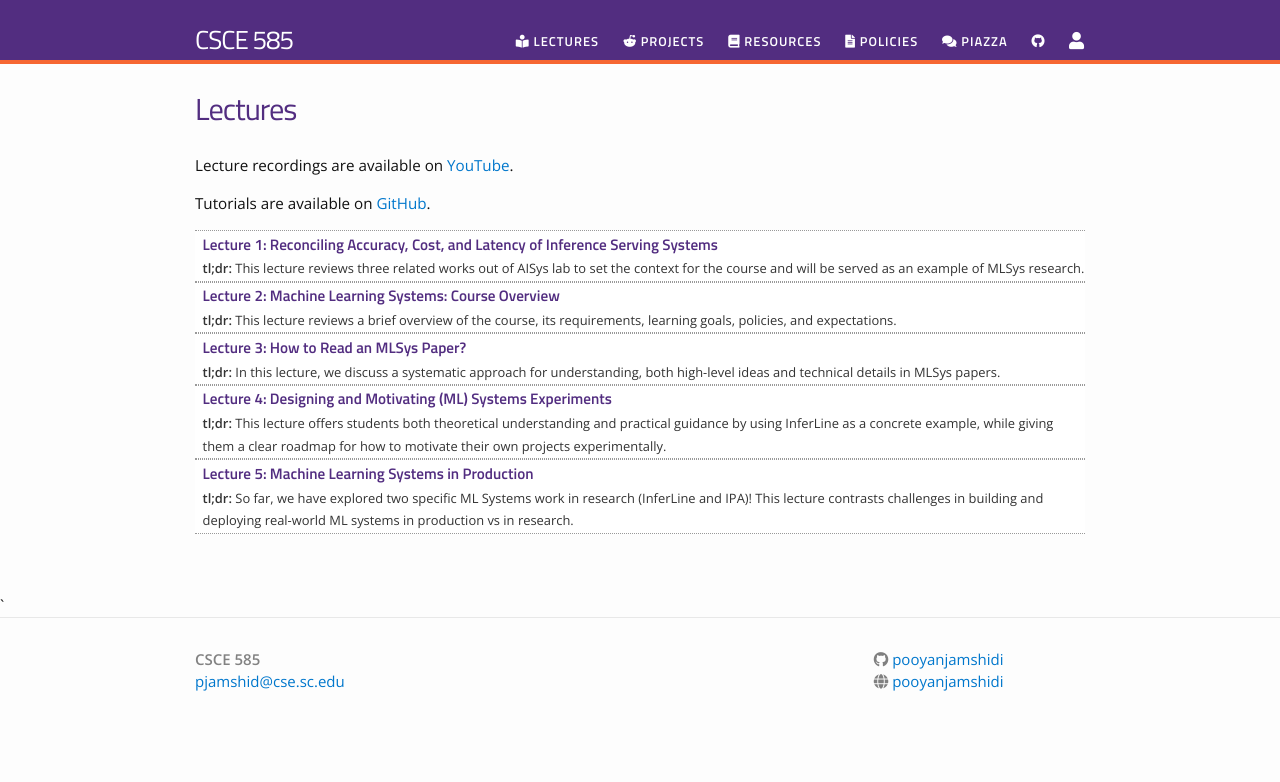
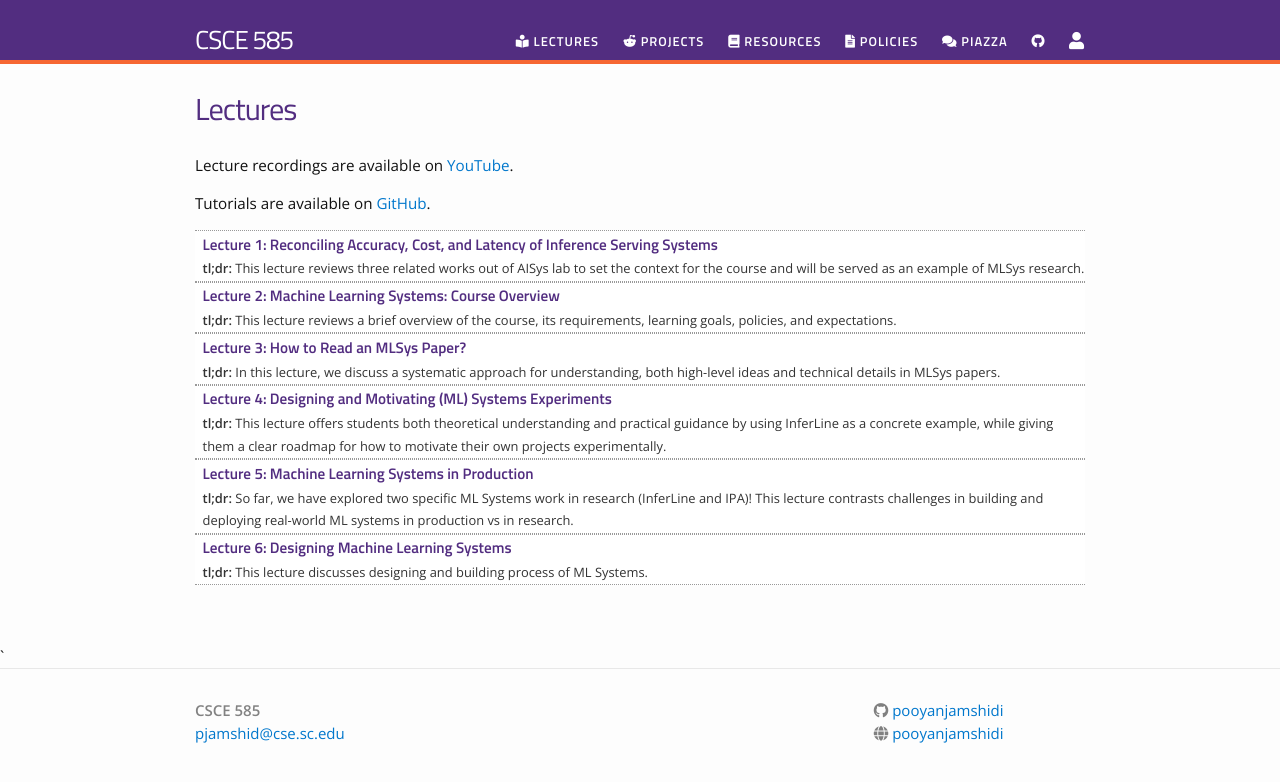
Before and after one commit to pooyanjamshidi/mls, a Jekyll site: the page built from lectures.md, in a window 1280 px wide. Shown: the top 782 px of the page. Built offline with Jekyll 4.4.1, drawn with Linux system fonts in a browser that asks for light colours; nearby versions of some CDN libraries.

Commit message:
lecture 6

```diff
--- a/_data/lectures.yml
+++ b/_data/lectures.yml
@@ -22,6 +22,11 @@
   filename: csce585_2024_05_slides_ml_in_production
   dirname: lectures
   tldr: "So far, we have explored two specific ML Systems work in research (InferLine and IPA)! This lecture contrasts challenges in building and deploying real-world ML systems in production vs in research."
+
+- title: "Lecture 6: Designing Machine Learning Systems"
+  filename: csce585_2024_06_slides_designing_ml_systems
+  dirname: lectures
+  tldr: "This lecture discusses designing and building process of ML Systems."
 
 # - title: "Lecture 3: Machine Learning Systems: Trustworthy AI"
 #   filename: csce585_2022_03_slides_trustworthy_ai
```
Also changed, not shown: 1 other file.
